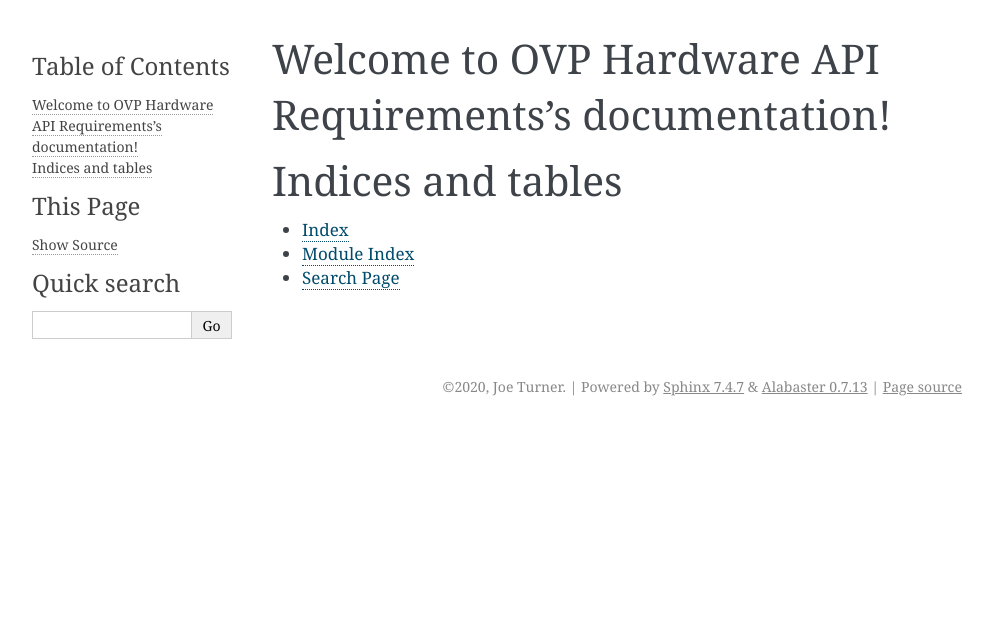
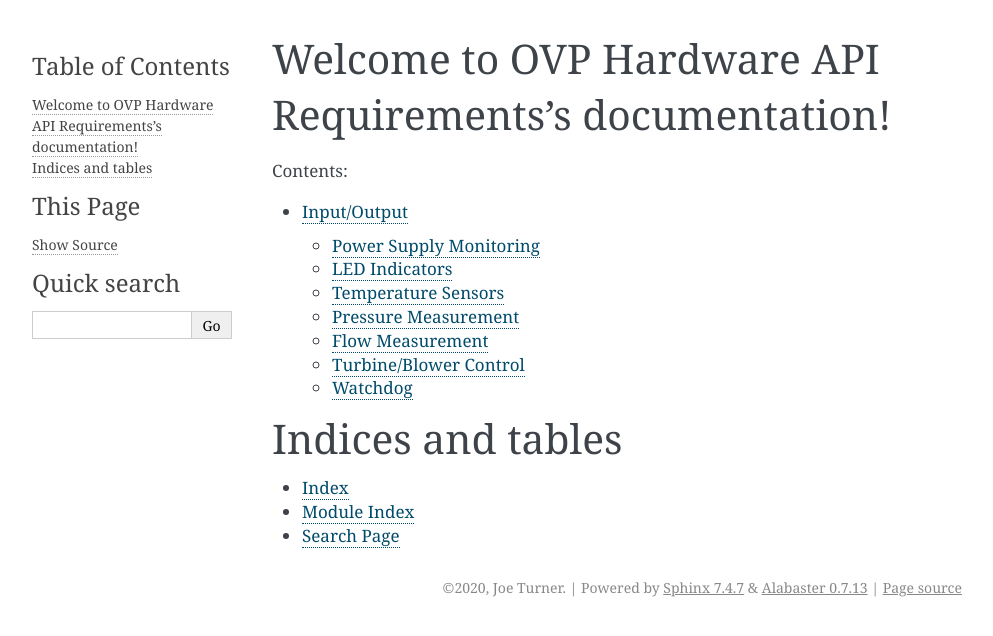
Before and after one commit to Infinity-Surge/open-ventilator, a Sphinx documentation site: the page built from docs/drafts/OVP-0002-hardware-api-requirements/source/index.rst, in a window 1280 px wide. Shown: the top 636 px of the page, without its empty margins (148-1141 px from the left). Built offline with Sphinx 7.4.7, drawn with Linux system fonts in a browser that asks for light colours; some of the changed lines change nothing that is shown.

Commit message:
Add Analog Inputs, Outputs, and GPIO
Adding Analog Inputs, Outputs, and GPIO.  This is a work in progress.

```diff
--- a/docs/drafts/OVP-0002-hardware-api-requirements/source/conf.py
+++ b/docs/drafts/OVP-0002-hardware-api-requirements/source/conf.py
@@ -128,7 +128,7 @@
 # (source start file, target name, title,
 #  author, documentclass [howto, manual, or own class]).
 latex_documents = [
-    (master_doc, 'OVPHardwareAPIRequirements.tex', u'OVP Hardware API Requirements Documentation',
+    (master_doc, 'OVP-0002-Hardware-API-Requirements.tex', u'OVP Hardware API Requirements Documentation',
      u'Joe Turner', 'manual'),
 ]
 
--- /dev/null
+++ b/docs/drafts/OVP-0002-hardware-api-requirements/source/gpio.rst
@@ -0,0 +1,128 @@
+Input/Output
+============
+
+Power Supply Monitoring
+-----------------------
+
+The hardware shall provide a method of monitoring power supply faults,
+monitoring AC or DC usage.
+
++-----+-------------------+----------------------------------------------------------+
++ I/O | NAME              | DESCRIPTION                                              |
++=====+===================+==========================================================+
+|  I  | 5VREF_FAIL        | When asserted, this indicates a fault in the 5V rail.    |
++-----+-------------------+----------------------------------------------------------+
+|  I  | 10VREF_FAIL       | When asserted, this indicates a faul in the 10V rail.    |
++-----+-------------------+----------------------------------------------------------+
+|  I  | 33VREF_FAIL       | When asserted, this indicates a fault in the 3.3V rail.  |
++-----+-------------------+----------------------------------------------------------+
+|  I  | AC_GOOD           | When asserted, this indicates device is operating from   |
+|     |                   | AC power.                                                |
++-----+-------------------+----------------------------------------------------------+
+|  I  | DC_GOOD           | When asserted, this indicates device is operating from   |
+|     |                   | DC power.                                                |
++-----+-------------------+----------------------------------------------------------+
+
+LED Indicators
+--------------
+
+The device has several LED indicators.  These may be driven directly by hardware.
+If that is the case, any corresponding API function should be stubbed out.
+
++-----+-------------------+----------------------------------------------------------+
++ I/O | NAME              | DESCRIPTION                                              |
++=====+===================+==========================================================+
+|  O  | LED_DC_PRESENCE   | When asserted, indicates that the unit is operating      |
+|     |                   | from DC power source.                                    |
++-----+-------------------+----------------------------------------------------------+
+|  O  | LED_AC_PRESENCE   | When asserted, this indicates that the device is         |
+|     |                   | operating from AC power.                                 |
++-----+-------------------+----------------------------------------------------------+
+|  O  | LED_BATTERY_STATUS| When asserted, this indicates that unit is operating     |
+|     |                   | from battery.  Flashing indicates charging               |
++-----+-------------------+----------------------------------------------------------+
+|  O  | LED_O2            | O2 is active when asserted                               |
++-----+-------------------+----------------------------------------------------------+
+|  O  | LED_VENTIL        | When asserted, this indicates that ventilation is        |
+|     |                   | active (on).                                             |
++-----+-------------------+----------------------------------------------------------+
+|  O  | LED_AL_R          | RED LED indicates active high priority alarm.            |
+|     |                   | Continuously lit means Very High Priority (no            |
+|     |                   | Ventilation); Flashing at 2Hz is High Priority alarm     |
+|     |                   | (compromised ventilation).                               |
++-----+-------------------+----------------------------------------------------------+
+|  O  | LED_AL_Y          | YELLOW LED indicates active medium priority alarm.       |
+|     |                   | Continuously lit means Low Priority alarm.               |
+|     |                   | Flashing at .5Hz is Medium Priority alarm                |
++-----+-------------------+----------------------------------------------------------+
+
+Temperature Sensors
+-------------------
+
++-----+-------------------+----------------------------------------------------------+
++ I/O | NAME              | DESCRIPTION                                              |
++=====+===================+==========================================================+
+| AI  | BATTERY_TEMP      | Battery temperature                                      |
++-----+-------------------+----------------------------------------------------------+
+| AI  | FLOW-TEMP         | Ambient air temperature                                  |
++-----+-------------------+----------------------------------------------------------+
+| AI  | TURBINE-TEMP      | Turbine/blower temperature                               |
++-----+-------------------+----------------------------------------------------------+
+
+Pressure Measurement
+--------------------
+
++-----+-------------------+----------------------------------------------------------+
+| I/O | NAME              | DESCRIPTION                                              |
++=====+===================+==========================================================+
+| AI  | PRESSURE_INT      | Internal Pressure                                        |
++-----+-------------------+----------------------------------------------------------+
+| AI  | PRESSURE_PROX     | Proximal Pressure                                        |
++-----+-------------------+----------------------------------------------------------+
+| AI  | PRESSURE_ABS      | Berometric Press                                         |
++-----+-------------------+----------------------------------------------------------+
+| AI  | PRESSURE_O2       | O2 Pressure                                              |
++-----+-------------------+----------------------------------------------------------+
+| AI  | PRESSURE_VALVE    | Valve Pressure                                           |
++-----+-------------------+----------------------------------------------------------+
+
+Flow Measurement
+----------------
+
++-------------------+----------------------------------------------------------+
+| I/O               | Description                                              |
++===================+==========================================================+
+| Inspiratory Flow  |                                                          |
++-------------------+----------------------------------------------------------+
+| Exhalation Flow   |                                                          |
++-------------------+----------------------------------------------------------+
+
+Turbine/Blower Control
+----------------------
+
++-----+-------------------+----------------------------------------------------------+
+| I/O | NAME              | DESCRIPTION                                              |
++-----+-------------------+----------------------------------------------------------+
+| O   | ENABLE_TURBINE    | Enable turbine                                           |
++-----+-------------------+----------------------------------------------------------+
+| O   | TURBINE_BRAKE     | Turbine brake                                            |
++-----+-------------------+----------------------------------------------------------+
+| AI  | PRESSURE_ABS      | Berometric Press                                         |
++-----+-------------------+----------------------------------------------------------+
+| AI  | PRESSURE_O2       | O2 Pressure                                              |
++-----+-------------------+----------------------------------------------------------+
+| AI  | PRESSURE_VALVE    | Valve Pressure                                           |
++-----+-------------------+----------------------------------------------------------+
+
+
+Watchdog
+--------
+
+If the hardware has an external watchdog reset circuit, an output needs to be assigned
+to the external watchdog circuit.
+
++-----+-------------------+----------------------------------------------------------+
++ I/O | NAME              | DESCRIPTION                                              |
++-----+-------------------+----------------------------------------------------------+
+| O   | WDOG              | Watchdog enable/strobe                                   |
++-----+-------------------+----------------------------------------------------------+
--- a/docs/drafts/OVP-0002-hardware-api-requirements/source/index.rst
+++ b/docs/drafts/OVP-0002-hardware-api-requirements/source/index.rst
@@ -10,6 +10,7 @@
    :maxdepth: 2
    :caption: Contents:
 
+   gpio.rst
 
 
 Indices and tables
```
